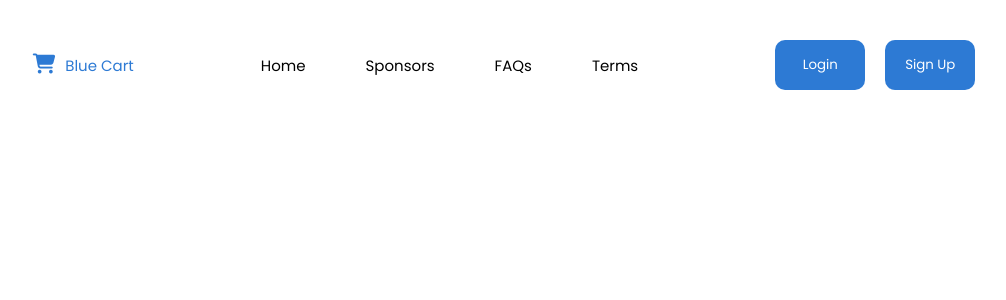
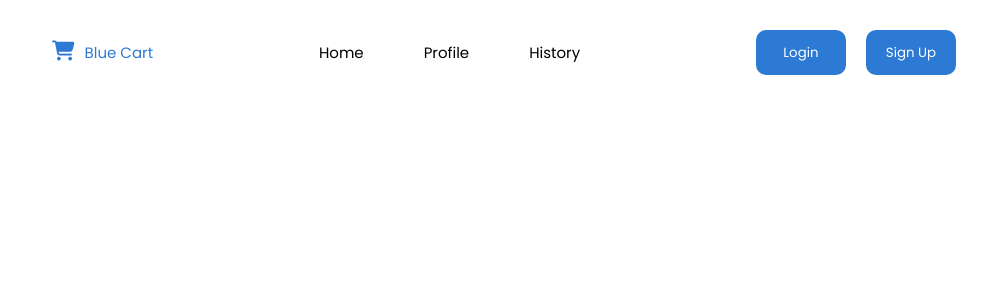
Before and after one commit to eugenemrg/bluecart-marketplace, a React (Vite) app: page / in a window 1280 px wide. Shown: the top 300 px of the page, without its empty margins (131-1137 px from the left). Built offline with nearby package versions, Linux system fonts and the light colour scheme.

Commit message:
navigation bar update

```diff
--- a/src/App.css
+++ b/src/App.css
@@ -28,7 +28,7 @@ body{
     display: flex;
     align-items: center;
     justify-content: space-around;
-    padding: 3rem 9%;
+    padding: 2rem 9%;
     background: #fff;
     cursor: pointer;
     width: 100%;
@@ -63,7 +63,7 @@ body{
 
 .header .buttons button{
     margin: 1rem;
-    height: 5rem;
+    height: 4.5rem;
     width: 9rem;
     border-radius: 10px;
     background: #2d7ad4;
--- a/src/component/Navbar.jsx
+++ b/src/component/Navbar.jsx
@@ -10,9 +10,8 @@ function Navbar() {
         </div>
         <div className='Links'>
             <Link>Home</Link>
-            <Link>Sponsors</Link>
-            <Link>FAQs</Link>
-            <Link>Terms</Link>
+            <Link>Profile</Link>
+            <Link>History</Link>
         </div>
         <div className="buttons">
             <button>Login</button>
```
